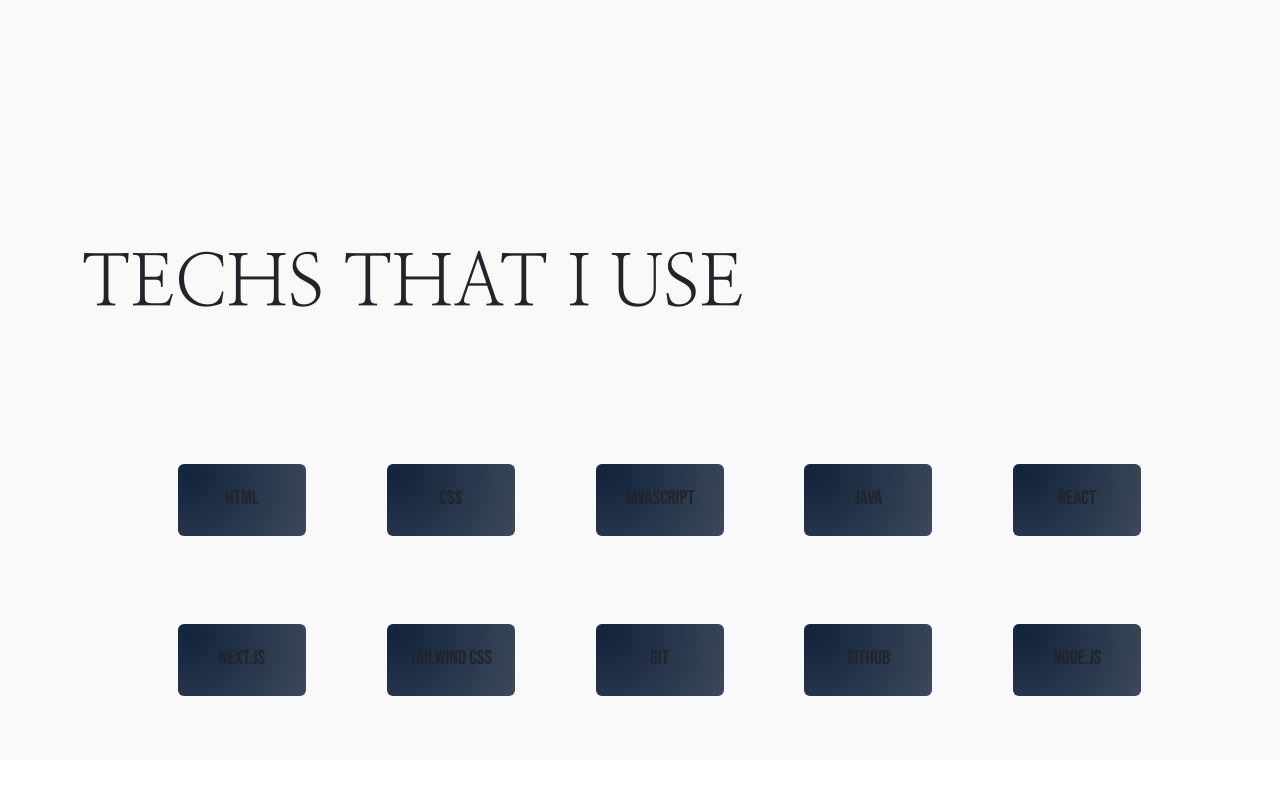
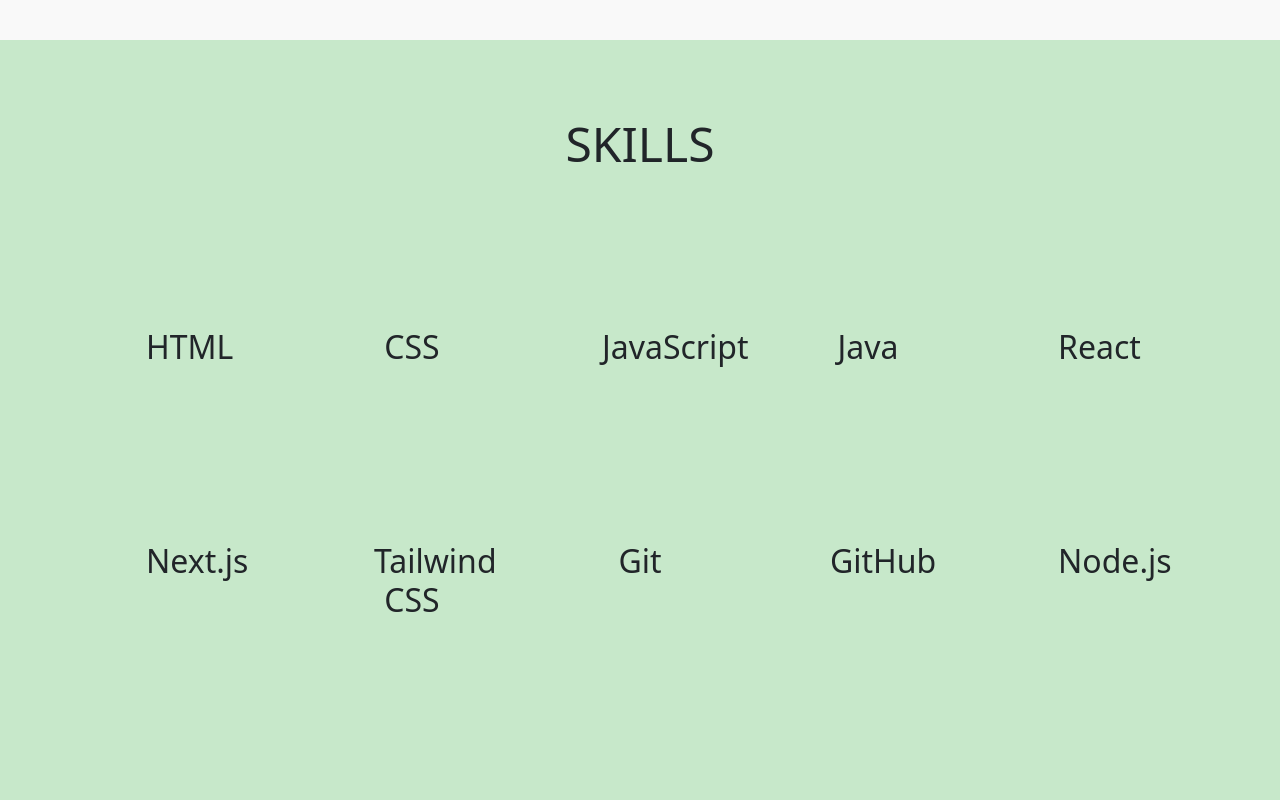
Before and after one commit to elifozker/Personal-Portfolio, a Next.js app: page / in a window 1280 px wide. Shown: the part 1560-2360 px from the top of the page. Before the commit the page ends 2320 px from the top, so only its background shows below. Built offline with nearby package versions, Linux system fonts and the light colour scheme.

Commit message:
skills added

```diff
--- a/app/(user)/about/page.jsx
+++ b/app/(user)/about/page.jsx
@@ -2,9 +2,9 @@
 import styles from "./styles.module.css";
 function About() {
   return (
-    <div className="w-screen h-screen bg-[#F9F9F9]">
+    <div id="about" className="w-screen h-screen bg-[#F9F9F9]">
     <div className="container pt-44">
-      <section className="mx-auto justify-items-center px-4">
+      <section className="mx-auto justify-items-center">
         <p className="sm:text-lg md:text-3xl md:leading-loose">
           <em>Hello</em> I am Elif, <br />a 4th-year Computer Engineering
           student at Dokuz Eylül University.
--- a/app/(user)/home/page.jsx
+++ b/app/(user)/home/page.jsx
@@ -1,10 +1,10 @@
 "use client";
 import React from "react";
-import styles from "./styles.module.css";
+
 
 function Home() {
   return (
-    <section className="w-screen h-screen bg-[#f4a35a]">
+    <section id="home" className="w-screen h-screen bg-[#f4a35a]">
       <div className="flex flex-col items-center justify-center h-screen">
         <img src="../elifozker.png" alt="Image" className="md:w-[28rem] md:h-[28rem] mb-16"></img>
         <p className="text-5xl font-medium">WELCOME!</p>
--- /dev/null
+++ b/app/(user)/skills/page.jsx
@@ -0,0 +1,38 @@
+import React from "react";
+import styles from "./styles.module.css";
+
+const Skills = () => {
+  const skills = [
+    { skill: "HTML" },
+    { skill: "CSS" },
+    { skill: "JavaScript" },
+    { skill: "Java" },
+    { skill: "React" },
+    { skill: "Next.js" },
+    { skill: "Tailwind CSS" },
+    { skill: "Git" },
+    { skill: "GitHub" },
+    { skill: "Node.js" },
+  ];
+
+  return (
+    <div className="h-screen w-screen bg-[#C7E8CA] flex justify-center">
+      <section className="container">
+        <h1 className="text-center sm:text-lg md:text-2xl lg:text-5xl  md:mb-24 md:mt-20">
+          SKILLS
+        </h1>
+        <div class="grid sm:grid-cols-2 md:grid-cols-5 gap-4 ">
+          {skills.map((technology, index) => (
+            <div className="sm:p-4 md:p-16 rounded-full sm:mb-4 md:mb-4">
+              <h2 className="text-center" key={index}>
+                {technology.skill}
+              </h2>
+            </div>
+          ))}
+        </div>
+      </section>
+    </div>
+  );
+};
+
+export default Skills;
--- a/app/(user)/techs/page.jsx
+++ /dev/null
@@ -1,49 +0,0 @@
-import React from "react";
-import styles from "./styles.module.css";
-
-const Techs = () => {
-  const skills = [
-    { skill: "HTML" },
-    { skill: "CSS" },
-    { skill: "JavaScript" },
-    { skill: "Java" },
-    { skill: "React" },
-    { skill: "Next.js" },
-    { skill: "Tailwind CSS" },
-    { skill: "Git" },
-    { skill: "GitHub" },
-    { skill: "Node.js" },
-  ];
-
-  return (
-    <div className="h-full w-full bg-[#F9F9F9] pt-52">
-      <section className="container mx-auto">
-        <h1
-          id={styles.fontSecond}
-          className="sm:text-2xl md:text-4xl lg:text-7xl"
-        >
-          TECHS THAT I USE
-        </h1>
-        <div className="grid grid-cols-1 sm:grid-cols-2 md:grid-cols-3 lg:grid-cols-5 gap-4 sm:mt-24 md:mt-36 md:ml-24 sm:ml-10">
-          {skills.map((technology) => (
-            <div
-              id={styles.gradient}
-              className="card rounded-3xl w-32 h-16 text-center mb-16 text-[#F9F9F9] transform motion-safe:hover:-translate-y-1 motion-safe:hover:scale-110 transition ease-in-out duration-300"
-            >
-              <div className="card-body">
-                <h5
-                  id={styles.font}
-                  className="card-title mt-1 text-[#F9F9F9] text-xs sm:text-sm md:text-base lg:text-lg"
-                >
-                  {technology.skill}
-                </h5>
-              </div>
-            </div>
-          ))}
-        </div>
-      </section>
-    </div>
-  );
-};
-
-export default Techs;
--- a/app/components/button/button.jsx
+++ /dev/null
@@ -1,12 +0,0 @@
-import React from 'react'
-
-const Button = (props) => {
-  return (
-    <button className='bg-indigo-600 text-white font-[Poppins] py-2 px-6 rounded md:ml-8 hover:bg-indigo-400
-    duration-500'>
-      {props.children}
-    </button>
-  )
-}
-
-export default Button
--- a/app/components/header/index.jsx
+++ b/app/components/header/index.jsx
@@ -2,11 +2,11 @@
 
 import styles from "../../styles/fonts.module.css";
 const navigation = [
-  { name: "Home", href: "#" },
-  { name: "About", href: "#" },
-  { name: "Skills", href: "#" },
-  { name: "Repo", href: "#" },
-  { name: "Contact", href: "#" },
+  { name: "Home", href: "#home" },
+  { name: "About", href: "#about" },
+  { name: "Skills", href: "#skills" },
+  { name: "Repo", href: "#repo" },
+  { name: "Contact", href: "#contact" },
 ];
 
 export default function Header() {
--- a/app/page.js
+++ b/app/page.js
@@ -1,7 +1,7 @@
 import React from 'react'
 import Home from "./(user)/home/page"
 import About from "./(user)/about/page"
-import Techs from "./(user)/techs/page"
+import Skills from "./(user)/skills/page"
 import Contact from "./(user)/contact/page"
 
 export default function HomePage() {
@@ -9,7 +9,8 @@
     <>
       <Home />
       <About/>
-      <Techs/>
+      <Skills/>
+      <Contact/>
 
 
 
```
Also changed, not shown: app/(user)/skills/styles.module.css (renamed from app/(user)/techs/styles.module.css).
